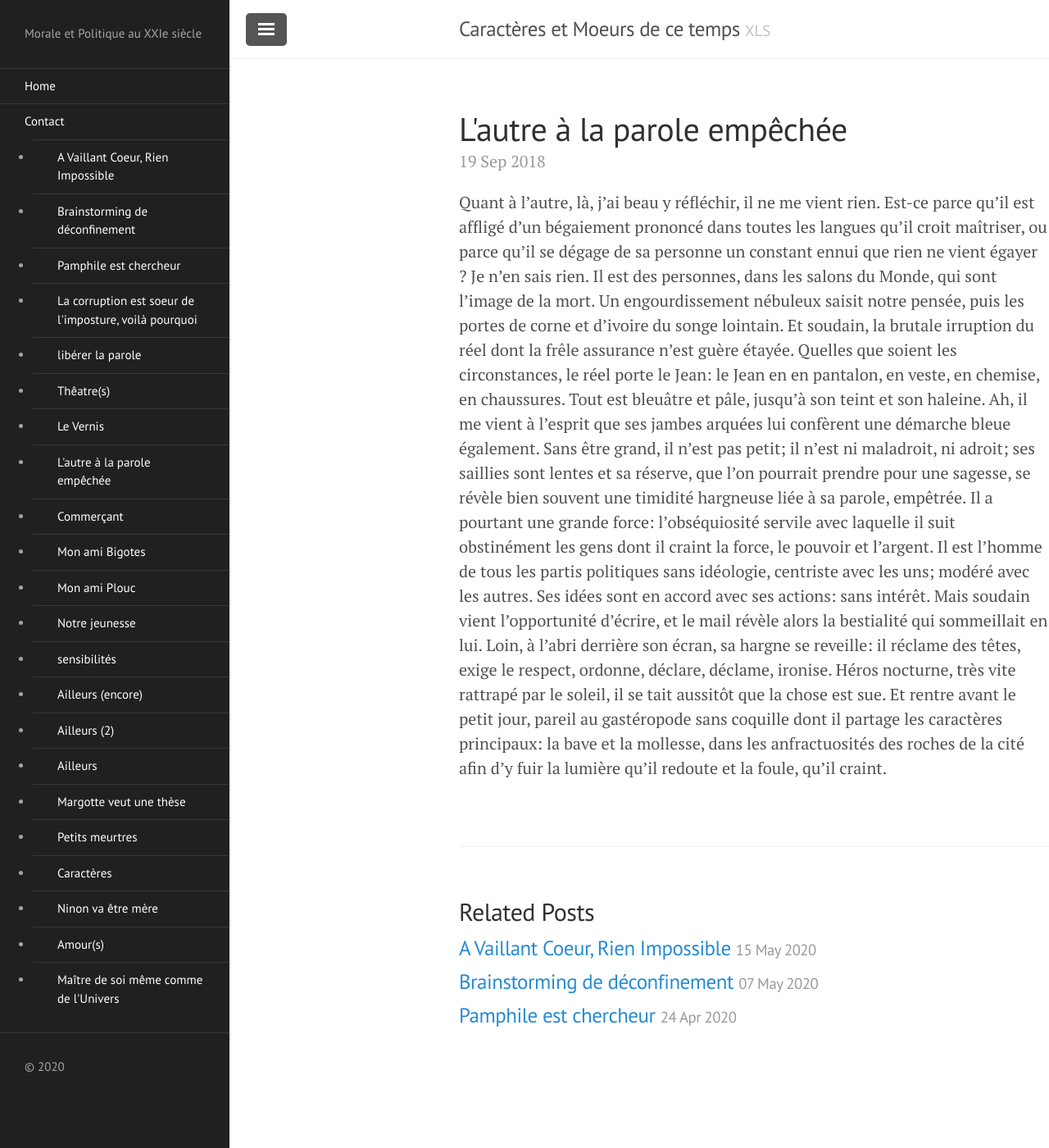
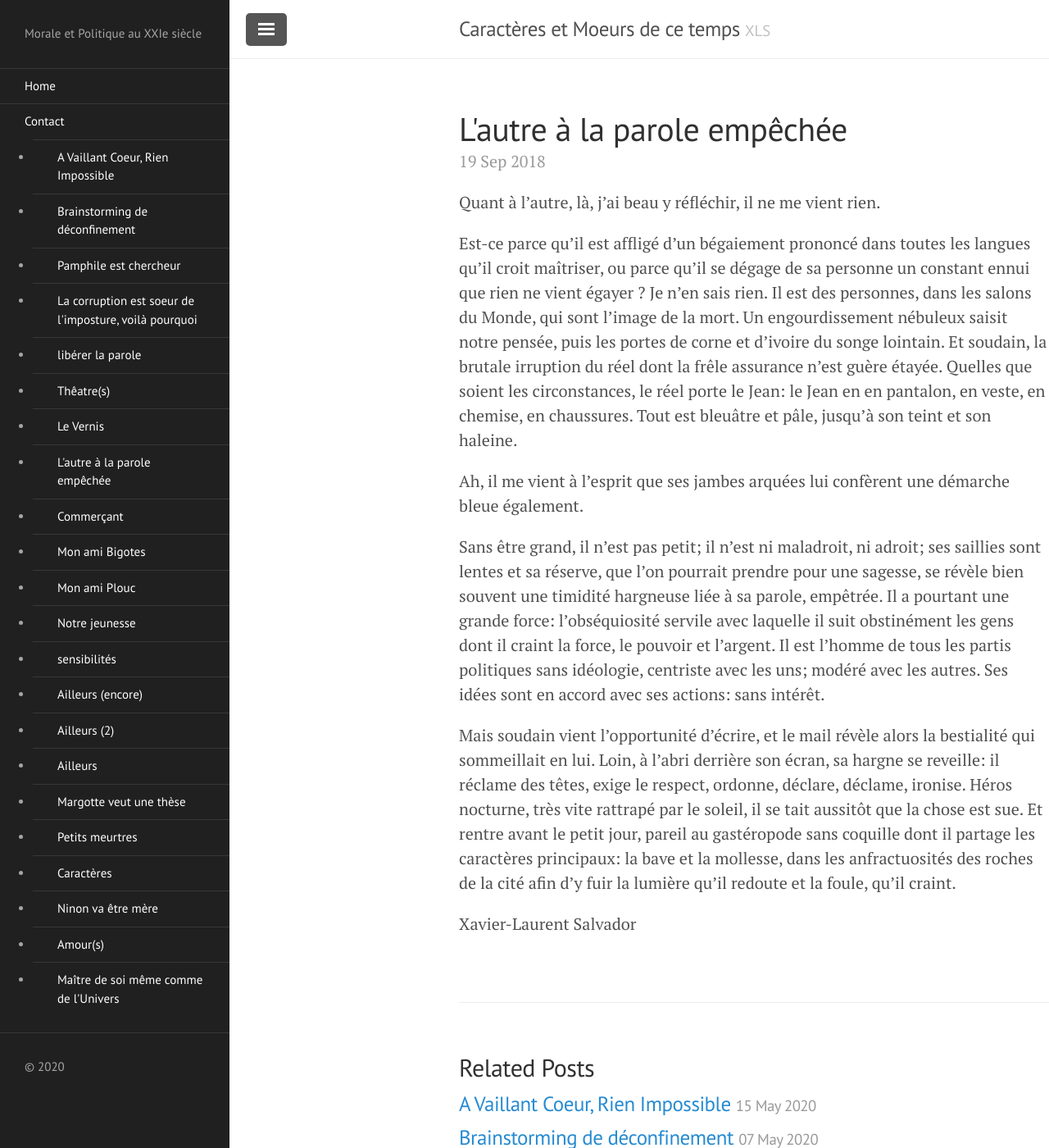
Before and after one commit to humanitesnumeriques/caracteres, a Jekyll site: the page built from _posts/2018-09-19-autreLà.md, in a window 1280 px wide and 1400 px high. Shown: the whole window at 82% size. Built offline with Jekyll 4.4.1, drawn with Linux system fonts in a browser that asks for light colours.

Commit message:
Update 2018-09-19-autreLà.md

```diff
--- a/_posts/2018-09-19-autreLà.md
+++ b/_posts/2018-09-19-autreLà.md
@@ -2,5 +2,15 @@
 layout: post
 title: L'autre à la parole empêchée
 ---
-Quant à l'autre, là, j'ai beau y réfléchir, il ne me vient rien. Est-ce parce qu'il est affligé d'un bégaiement prononcé dans toutes les langues qu'il croit maîtriser, ou parce qu'il se dégage de sa personne un constant ennui que rien ne vient égayer ? Je n'en sais rien. Il est des personnes, dans les salons du Monde, qui sont l'image de la mort. Un engourdissement nébuleux saisit notre pensée, puis les portes de corne et d'ivoire du songe lointain. Et soudain, la brutale irruption du réel dont la frêle assurance n'est guère étayée. Quelles que soient les circonstances, le réel porte le Jean: le Jean en en pantalon, en veste, en chemise, en chaussures. Tout est bleuâtre et pâle, jusqu'à son teint et son haleine. Ah, il me vient à l'esprit que ses jambes arquées lui confèrent une démarche bleue également. Sans être grand, il n'est pas petit; il n'est ni maladroit, ni adroit; ses saillies sont lentes et sa réserve, que l'on pourrait prendre pour une sagesse, se révèle bien souvent une timidité hargneuse liée à sa parole, empêtrée. Il a pourtant une grande force: l'obséquiosité servile avec laquelle il suit obstinément les gens dont il craint la force, le pouvoir et l'argent. Il est l'homme de tous les partis politiques sans idéologie, centriste avec les uns; modéré avec les autres. Ses idées sont en accord avec ses actions: sans intérêt.
+Quant à l'autre, là, j'ai beau y réfléchir, il ne me vient rien.
+
+Est-ce parce qu'il est affligé d'un bégaiement prononcé dans toutes les langues qu'il croit maîtriser, ou parce qu'il se dégage de sa personne un constant ennui que rien ne vient égayer ? Je n'en sais rien. Il est des personnes, dans les salons du Monde, qui sont l'image de la mort. Un engourdissement nébuleux saisit notre pensée, puis les portes de corne et d'ivoire du songe lointain. Et soudain, la brutale irruption du réel dont la frêle assurance n'est guère étayée. Quelles que soient les circonstances, le réel porte le Jean: le Jean en en pantalon, en veste, en chemise, en chaussures. Tout est bleuâtre et pâle, jusqu'à son teint et son haleine.
+
+Ah, il me vient à l'esprit que ses jambes arquées lui confèrent une démarche bleue également.
+
+Sans être grand, il n'est pas petit; il n'est ni maladroit, ni adroit; ses saillies sont lentes et sa réserve, que l'on pourrait prendre pour une sagesse, se révèle bien souvent une timidité hargneuse liée à sa parole, empêtrée. Il a pourtant une grande force: l'obséquiosité servile avec laquelle il suit obstinément les gens dont il craint la force, le pouvoir et l'argent. Il est l'homme de tous les partis politiques sans idéologie, centriste avec les uns; modéré avec les autres. Ses idées sont en accord avec ses actions: sans intérêt.
+
+
 Mais soudain vient l'opportunité d'écrire, et le mail révèle alors la bestialité qui sommeillait en lui. Loin, à l'abri derrière son écran, sa hargne se reveille: il réclame des têtes, exige le respect, ordonne, déclare, déclame, ironise. Héros nocturne, très vite rattrapé par le soleil, il se tait aussitôt que la chose est sue. Et rentre avant le petit jour, pareil au gastéropode sans coquille dont il partage les caractères principaux: la bave et la mollesse, dans les anfractuosités des roches de la cité afin d'y fuir la lumière qu'il redoute et la foule, qu'il craint.
+
+Xavier-Laurent Salvador
```
